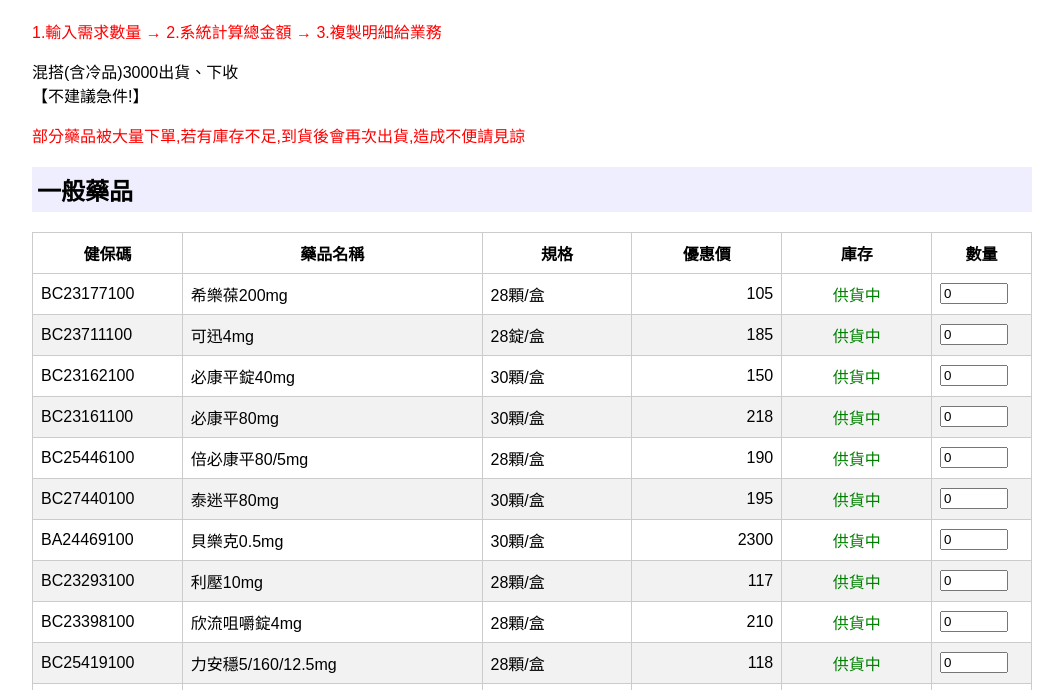
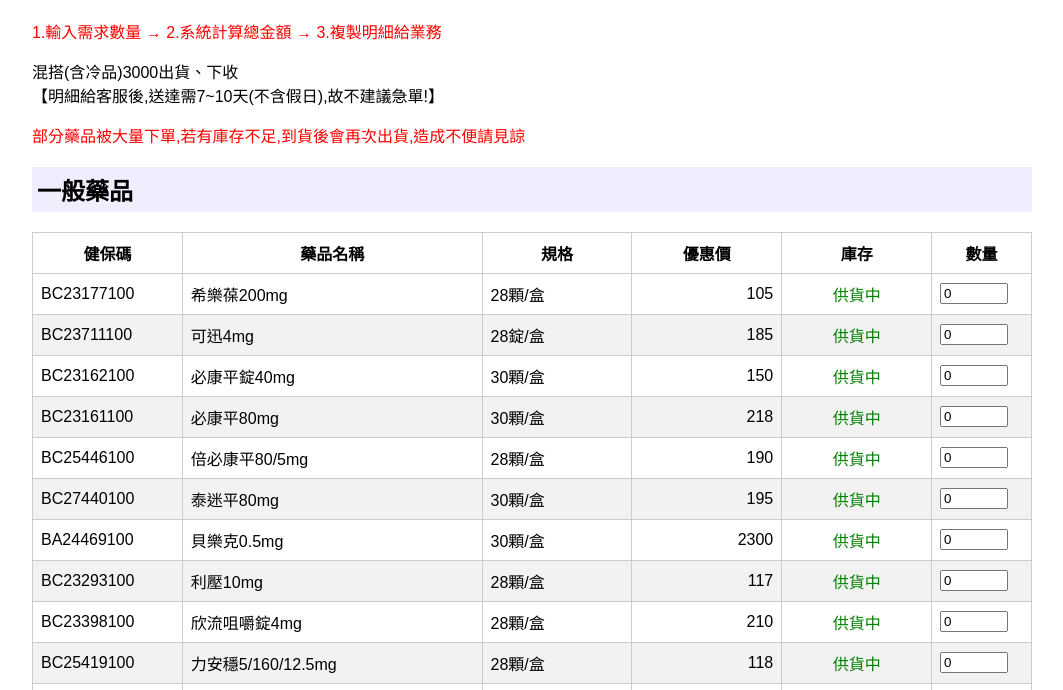
Before and after one commit to moon666727/new, a plain HTML site: page index.html in a window 1280 px wide. Shown: the part 90-780 px from the top of the page, without its empty margins (108-1171 px from the left). Drawn offline with Linux system fonts and the light colour scheme.

Commit message:
Update index.html

```diff
--- a/index.html
+++ b/index.html
@@ -26,7 +26,7 @@
 
   <h1>💊 Moon訂單計算系統 (10/1更新)</h1>
   <p style="color: red;">1.輸入需求數量 → 2.系統計算總金額 → 3.複製明細給業務</p>
-  <p>混搭(含冷品)3000出貨、下收<br>【不建議急件!】</p>
+  <p>混搭(含冷品)3000出貨、下收<br>【明細給客服後,送達需7~10天(不含假日),故不建議急單!】</p>
   <p style="color: red;">部分藥品被大量下單,若有庫存不足,到貨後會再次出貨,造成不便請見諒</p>
 
   <h2>一般藥品</h2>
```
